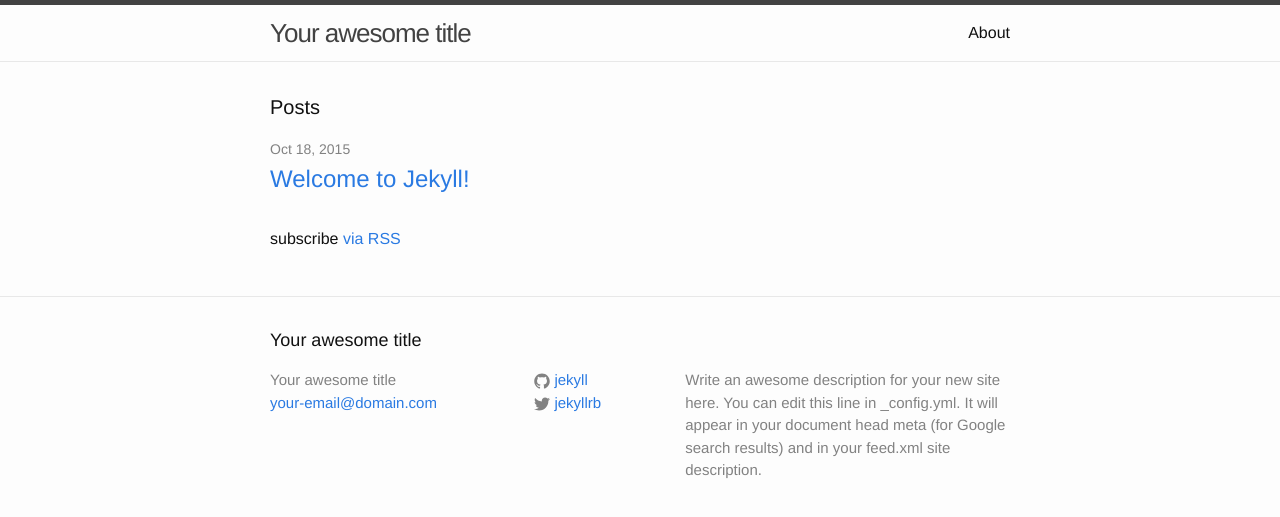
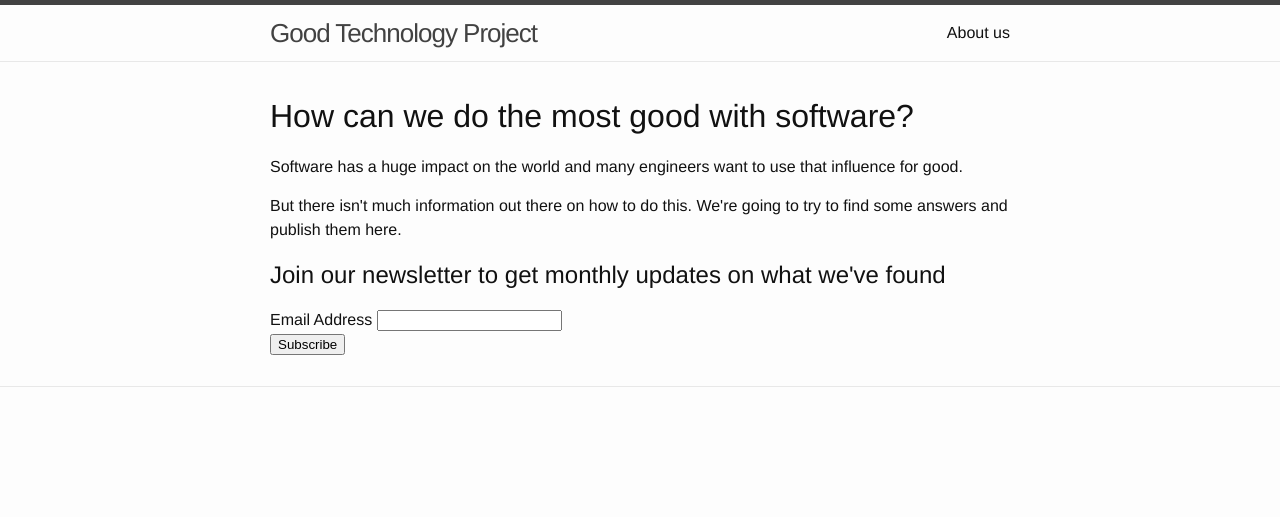
Before and after one commit to richardbatty/good-technology-project, a Jekyll site: the page built from index.html, in a window 1280 px wide. Shown: the top 517 px of the page. Built offline with Jekyll 4.4.1, drawn with Linux system fonts in a browser that asks for light colours; comment, search, counter and statistics services are not loaded.

Commit message:
First steps on site

```diff
--- a/_config.yml
+++ b/_config.yml
@@ -1,14 +1,9 @@
 # Site settings
-title: Your awesome title
-email: your-email@domain.com
+title: Good Technology Project
 description: > # this means to ignore newlines until "baseurl:"
-  Write an awesome description for your new site here. You can edit this
-  line in _config.yml. It will appear in your document head meta (for
-  Google search results) and in your feed.xml site description.
+  Research on how to do good with software
 baseurl: "" # the subpath of your site, e.g. /blog/
 url: "http://yourdomain.com" # the base hostname & protocol for your site
-twitter_username: jekyllrb
-github_username:  jekyll
 
 # Build settings
 markdown: kramdown
--- a/_includes/footer.html
+++ b/_includes/footer.html
@@ -2,51 +2,17 @@
 
   <div class="wrapper">
 
-    <h2 class="footer-heading">{{ site.title }}</h2>
 
     <div class="footer-col-wrapper">
       <div class="footer-col  footer-col-1">
-        <ul class="contact-list">
-          <li>{{ site.title }}</li>
-          <li><a href="mailto:{{ site.email }}">{{ site.email }}</a></li>
-        </ul>
+
       </div>
 
       <div class="footer-col  footer-col-2">
-        <ul class="social-media-list">
-          {% if site.github_username %}
-          <li>
-            <a href="https://github.com/{{ site.github_username }}">
-              <span class="icon  icon--github">
-                <svg viewBox="0 0 16 16">
-                  <path fill="#828282" d="M7.999,0.431c-4.285,0-7.76,3.474-7.76,7.761 c0,3.428,2.223,6.337,5.307,7.363c0.388,0.071,0.53-0.168,0.53-0.374c0-0.184-0.007-0.672-0.01-1.32 c-2.159,0.469-2.614-1.04-2.614-1.04c-0.353-0.896-0.862-1.135-0.862-1.135c-0.705-0.481,0.053-0.472,0.053-0.472 c0.779,0.055,1.189,0.8,1.189,0.8c0.692,1.186,1.816,0.843,2.258,0.645c0.071-0.502,0.271-0.843,0.493-1.037 C4.86,11.425,3.049,10.76,3.049,7.786c0-0.847,0.302-1.54,0.799-2.082C3.768,5.507,3.501,4.718,3.924,3.65 c0,0,0.652-0.209,2.134,0.796C6.677,4.273,7.34,4.187,8,4.184c0.659,0.003,1.323,0.089,1.943,0.261 c1.482-1.004,2.132-0.796,2.132-0.796c0.423,1.068,0.157,1.857,0.077,2.054c0.497,0.542,0.798,1.235,0.798,2.082 c0,2.981-1.814,3.637-3.543,3.829c0.279,0.24,0.527,0.713,0.527,1.437c0,1.037-0.01,1.874-0.01,2.129 c0,0.208,0.14,0.449,0.534,0.373c3.081-1.028,5.302-3.935,5.302-7.362C15.76,3.906,12.285,0.431,7.999,0.431z"/>
-                </svg>
-              </span>
 
-              <span class="username">{{ site.github_username }}</span>
-            </a>
-          </li>
-          {% endif %}
-
-          {% if site.twitter_username %}
-          <li>
-            <a href="https://twitter.com/{{ site.twitter_username }}">
-              <span class="icon  icon--twitter">
-                <svg viewBox="0 0 16 16">
-                  <path fill="#828282" d="M15.969,3.058c-0.586,0.26-1.217,0.436-1.878,0.515c0.675-0.405,1.194-1.045,1.438-1.809
-                  c-0.632,0.375-1.332,0.647-2.076,0.793c-0.596-0.636-1.446-1.033-2.387-1.033c-1.806,0-3.27,1.464-3.27,3.27 c0,0.256,0.029,0.506,0.085,0.745C5.163,5.404,2.753,4.102,1.14,2.124C0.859,2.607,0.698,3.168,0.698,3.767 c0,1.134,0.577,2.135,1.455,2.722C1.616,6.472,1.112,6.325,0.671,6.08c0,0.014,0,0.027,0,0.041c0,1.584,1.127,2.906,2.623,3.206 C3.02,9.402,2.731,9.442,2.433,9.442c-0.211,0-0.416-0.021-0.615-0.059c0.416,1.299,1.624,2.245,3.055,2.271 c-1.119,0.877-2.529,1.4-4.061,1.4c-0.264,0-0.524-0.015-0.78-0.046c1.447,0.928,3.166,1.469,5.013,1.469 c6.015,0,9.304-4.983,9.304-9.304c0-0.142-0.003-0.283-0.009-0.423C14.976,4.29,15.531,3.714,15.969,3.058z"/>
-                </svg>
-              </span>
-
-              <span class="username">{{ site.twitter_username }}</span>
-            </a>
-          </li>
-          {% endif %}
-        </ul>
       </div>
 
       <div class="footer-col  footer-col-3">
-        <p class="text">{{ site.description }}</p>
       </div>
     </div>
 
--- /dev/null
+++ b/_includes/mailchimp.html
@@ -0,0 +1,28 @@
+<!-- Begin MailChimp Signup Form -->
+<link href="//cdn-images.mailchimp.com/embedcode/classic-081711.css" rel="stylesheet" type="text/css">
+<style type="text/css">
+#mc_embed_signup form {
+  padding-left: 0;
+}
+/* Add your own MailChimp form style overrides in your site stylesheet or in this style block.
+   We recommend moving this block and the preceding CSS link to the HEAD of your HTML file. */
+</style>
+<div id="mc_embed_signup">
+<form action="//github.us12.list-manage.com/subscribe/post?u=cd2b3d939a0d9853e2599a5c9&amp;id=c64b41f21f" method="post" id="mc-embedded-subscribe-form" name="mc-embedded-subscribe-form" class="validate" target="_blank" novalidate>
+  <div id="mc_embed_signup_scroll">
+
+<div class="mc-field-group">
+<label for="mce-EMAIL">Email Address </label>
+<input type="email" value="" name="EMAIL" class="required email" id="mce-EMAIL">
+</div>
+<div id="mce-responses" class="clear">
+  <div class="response" id="mce-error-response" style="display:none"></div>
+  <div class="response" id="mce-success-response" style="display:none"></div>
+</div>    <!-- real people should not fill this in and expect good things - do not remove this or risk form bot signups-->
+  <div style="position: absolute; left: -5000px;" aria-hidden="true"><input type="text" name="b_cd2b3d939a0d9853e2599a5c9_c64b41f21f" tabindex="-1" value=""></div>
+  <div class="clear"><input type="submit" value="Subscribe" name="subscribe" id="mc-embedded-subscribe" class="button"></div>
+  </div>
+</form>
+</div>
+<script type='text/javascript' src='//s3.amazonaws.com/downloads.mailchimp.com/js/mc-validate.js'></script><script type='text/javascript'>(function($) {window.fnames = new Array(); window.ftypes = new Array();fnames[0]='EMAIL';ftypes[0]='email';fnames[1]='FNAME';ftypes[1]='text';fnames[2]='LNAME';ftypes[2]='text';}(jQuery));var $mcj = jQuery.noConflict(true);</script>
+<!--End mc_embed_signup-->
--- a/index.html
+++ b/index.html
@@ -4,20 +4,17 @@
 
 <div class="home">
 
-  <h1 class="page-heading">Posts</h1>
+  <h1>How can we do the most good with software?</h1>
 
-  <ul class="post-list">
-    {% for post in site.posts %}
-      <li>
-        <span class="post-meta">{{ post.date | date: "%b %-d, %Y" }}</span>
+  <p>
+    Software has a huge impact on the world and many engineers want to use that influence for good.
+  </p>
+  <p>
+    But there isn't much information out there on how to do this. We're going to try to find some answers and publish them here.
+  </p>
 
-        <h2>
-          <a class="post-link" href="{{ post.url | prepend: site.baseurl }}">{{ post.title }}</a>
-        </h2>
-      </li>
-    {% endfor %}
-  </ul>
+  <h2>Join our newsletter to get monthly updates on what we've found</h2>
 
-  <p class="rss-subscribe">subscribe <a href="{{ "/feed.xml" | prepend: site.baseurl }}">via RSS</a></p>
+  {% include mailchimp.html %}
 
 </div>
```
Also changed, not shown: about.md (+19 -4 lines).
